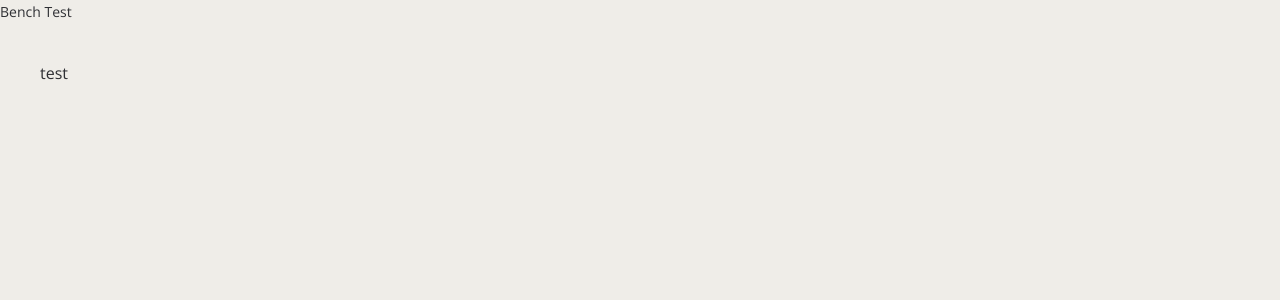
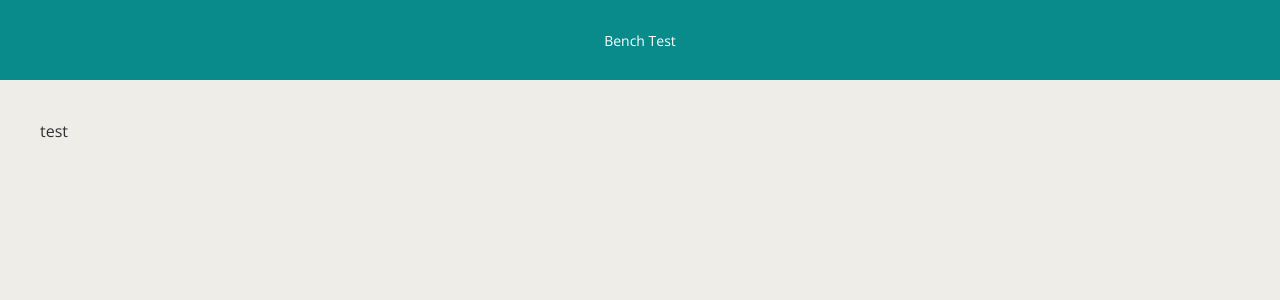
Before and after one commit to dannyseo517/bench-test, a React app: page / in a window 1280 px wide. Shown: the top 300 px of the page. Built offline with nearby package versions, Linux system fonts and the light colour scheme.

Commit message:
added header component and test

```diff
--- /dev/null
+++ b/src/components/ui/core/header/header.styled.tsx
@@ -0,0 +1,12 @@
+import styled from 'styled-components';
+
+export const Container = styled.div`
+  height: 80px;
+  width: 100%;
+  display: flex;
+  justify-content: center;
+  align-items: center;
+  color: ${({ theme }) => theme.color.white};
+  background: ${({ theme }) => theme.color.primary};
+  font-size: 18px;
+`;
--- /dev/null
+++ b/src/components/ui/core/header/header.tsx
@@ -0,0 +1,11 @@
+import React from 'react';
+import * as Styled from './header.styled';
+
+type Props = {
+  /* required content of the header */
+  children: React.ReactNode;
+};
+
+export const Header = ({ children }: Props) => {
+  return <Styled.Container role="banner">{children}</Styled.Container>;
+};
--- /dev/null
+++ b/src/components/ui/core/header/index.ts
@@ -0,0 +1 @@
+export * from './header';
--- a/src/pages/app.tsx
+++ b/src/pages/app.tsx
@@ -1,10 +1,13 @@
 import React from 'react';
 import { Text } from 'components/ui/core';
 import * as Styled from './app.styled';
+import { Header } from 'components/ui/core/header';
 
 export const App = () => (
   <>
-    <Text>Bench Test</Text>
+    <Header>
+      <Text>Bench Test</Text>
+    </Header>
     <Styled.PageContainer>test</Styled.PageContainer>
   </>
 );
```
Also changed, not shown: 1 other file (tests, documents, lock files or other folders).
